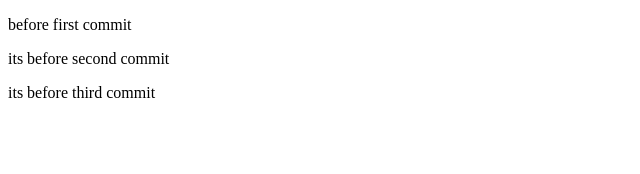
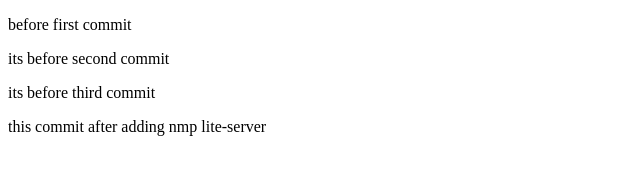
Before and after one commit to RSC007/git-test, a website: page index.html in a window 1280 px wide. Shown: the whole page, without its empty margins (0-640 px from the left). Drawn offline with Linux system fonts and the light colour scheme.

Commit message:
npm and .gitignore added

```diff
--- a/index.html
+++ b/index.html
@@ -9,6 +9,8 @@
     <p>before first commit</p>
     <p>its before second commit</p>
     <p>its before third commit</p>
+    <p>this commit after adding nmp lite-server</p>
+
 
 
 </body>
```
Also changed, not shown: package.json (added, +24 -0 lines), 2 other files.
